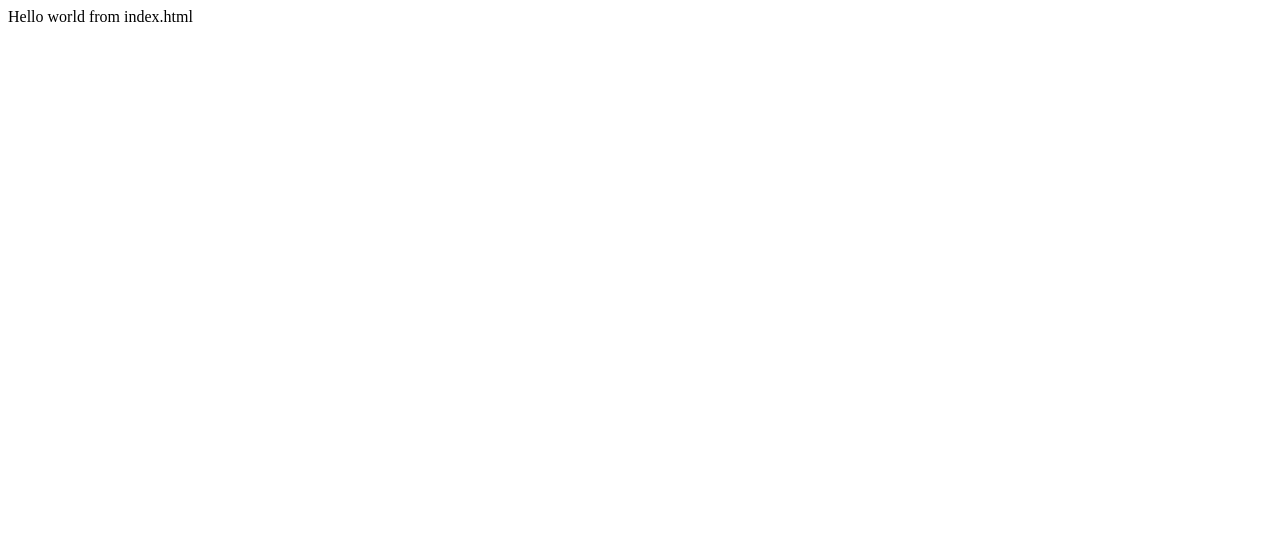
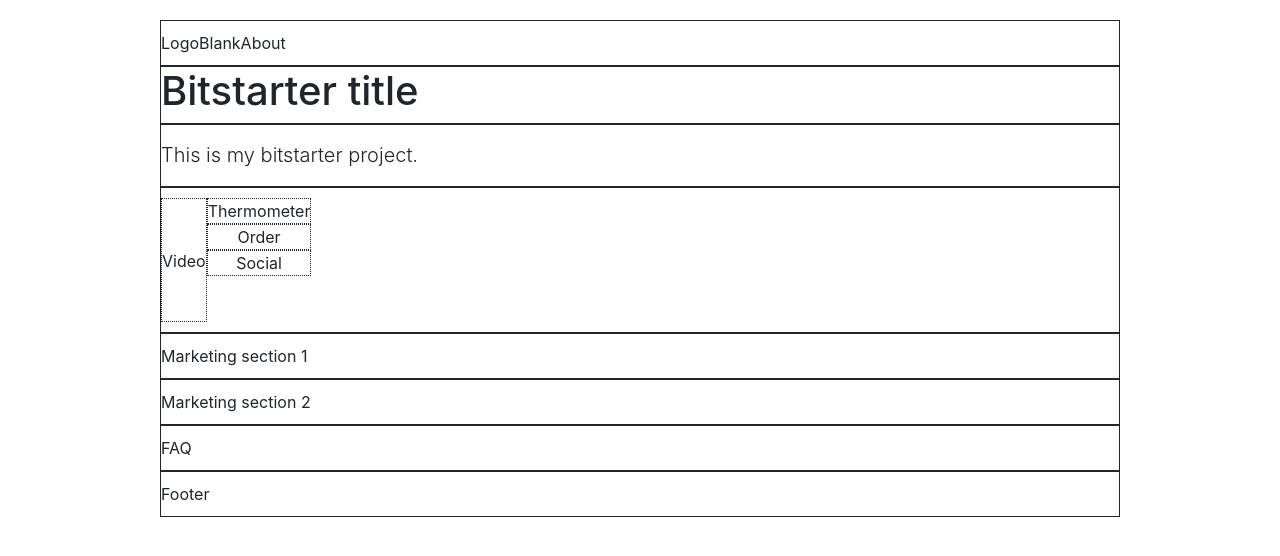
Before and after one commit to transGLUKator/myrepo, a plain HTML site: page index.html in a window 1280 px wide. Drawn offline with nearby package versions, Linux system fonts and the light colour scheme.

Commit message:
Added html and styling

```diff
--- a/index.html
+++ b/index.html
@@ -1 +1,114 @@
-Hello world from index.html
+<!DOCTYPE>
+<html lang="en">
+
+<head>
+
+    <title>My first Bitstarter</title>
+    <meta charset="utf-8">
+    <link type="text/css" rel="stylesheet" href="http://twitter.github.com/bootstrap/assets/css/bootstrap.css">
+    <style type="text/css" rel="stylesheet">
+        body {
+    padding-top: 20px;
+    padding-bottom: 40px;
+}
+
+.container {
+    width: 960px;
+}
+
+p.lead {
+    padding-top: 15px;
+}
+
+.navigation, .pitch, .section1, .section2, .faq, .footer {
+    padding: 10px 0px 10px 0px;
+}
+
+.video, .thermometer, .order, .social {
+    border: 1px dotted;
+    text-align: center;
+}
+
+.video {
+    /* Internal borders have 1px width, thus need to add 4 * 1px to 120 px. */
+    height: 124px;
+    line-height: 124px;
+}
+
+.thermometer .order .social {
+    /* Line-height to vertically center */
+    height: 40px;
+    line-height: 40px;
+}
+
+div.row {
+    border: 1px solid;
+}
+    </style>
+
+</head>
+
+<body>
+    <div class="container">
+        <div class="row navigation">
+            <div class="span2 logo">
+                Logo
+            </div>
+            <div class="span6 blank">
+                Blank
+            </div>
+            <div class="span4 about">
+                About
+            </div>
+        </div>
+        <div class="row heading">
+            <div class="span12">
+                <h1>Bitstarter title</h1>
+            </div>
+        </div>
+        <div class="row subheading">
+            <div class="span12">
+                <p class="lead">This is my bitstarter project.</p>
+            </div>
+        </div>
+        <div class="row pitch">
+            <div class="span6 video">
+                Video
+            </div>
+
+            <div class="span6">
+                <div class="thermometer">
+                    Thermometer
+                </div>
+                <div class="order">
+                    Order
+                </div>
+                <div class="social">
+                    Social
+                </div>
+            </div>
+        </div>
+        <div class="row section1">
+            <div class="span12">
+                Marketing section 1
+            </div>
+        </div>
+        <div class="row section2">
+            <div class="span12">
+                Marketing section 2
+            </div>
+        </div>
+        <div class="row faq">
+            <div class="span12">
+                FAQ
+            </div>
+        </div>
+        <div class="row footer">
+            <div class="span12">
+                Footer
+            </div>
+        </div>
+    </div>
+</body>
+
+</html>
```
